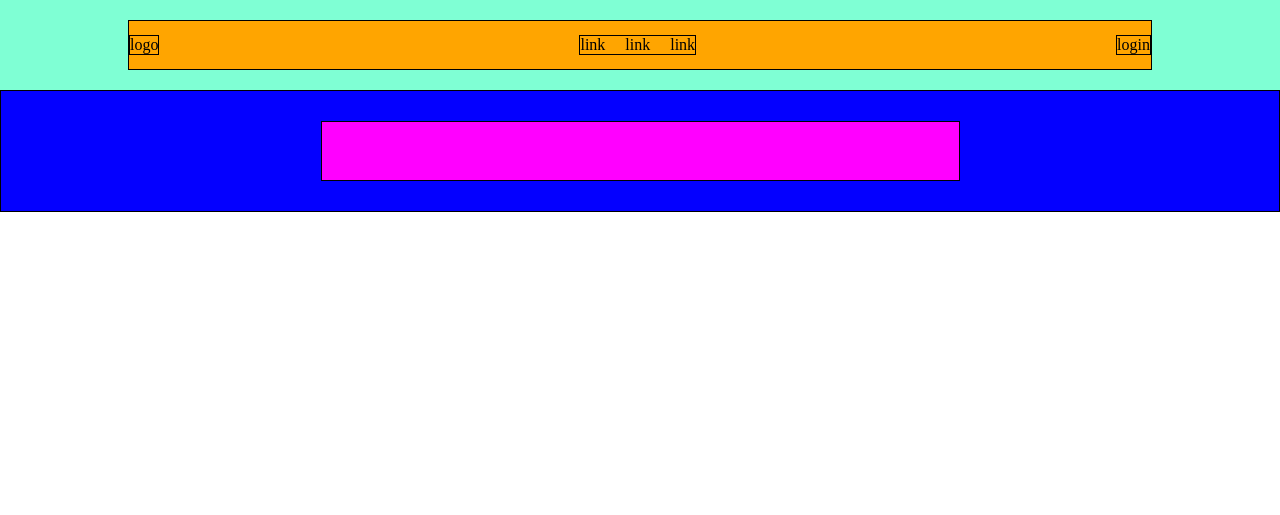
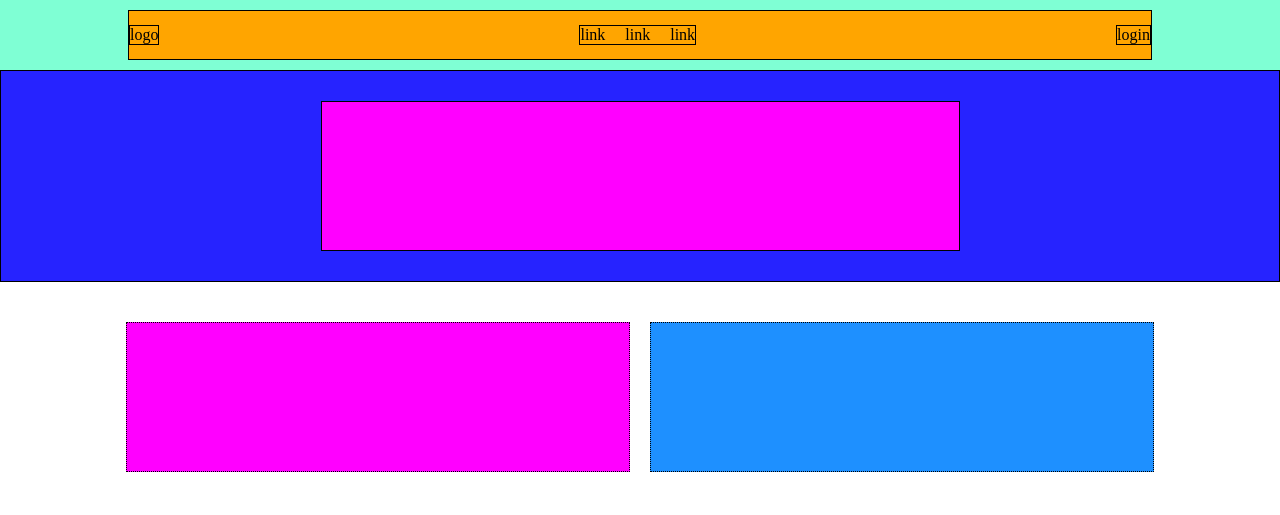
Before and after one commit to Sanix0100/htm-css-struttura-discord, a plain HTML site: page index.html in a window 1280 px wide. Drawn offline with Linux system fonts and the light colour scheme.

Commit message:
layout section  1

```diff
--- a/css/style.css
+++ b/css/style.css
@@ -23,7 +23,10 @@
 
 .header {
     background-color: aquamarine;
-    padding: 20px 0;
+    padding: 10px 0;
+    display: flex;
+    justify-content: space-between;
+    text-align: center;
 }
 
 .logo {
@@ -44,25 +47,64 @@
     gap: 20px;
     list-style: none;
 }
-.section1 {
-     width: 100%;
+
+.hero {
+    width: 100%;
     margin: 0 auto;
     min-height: 80px;
     border: 1px solid black;
-    background-color: rgb(4, 0, 255);
+    background-color: rgba(4, 0, 255, 0.863);
     display: flex;
-    justify-content:flex-start;
+    justify-content: flex-start;
     align-items: center;
     padding: 30px 0;
 
 }
-.container-section1 {
+
+.container {
     width: 50%;
     margin: 0 auto;
-    min-height: 60px;
+    min-height: 150px;
+}
+
+.section {
+    display: flex;
+    justify-content: center;
+    gap: 20px;
+    padding: 40px 10px;
+}
+
+.border-black {
     border: 1px solid black;
+}
+
+.bg-white {
+    background-color: white;
+}
+
+.bg-pink {
     background-color: rgb(255, 0, 255);
-    display: flex;
-    justify-content:flex-start;
-    align-items: center;
 }
+
+.bg-aqua {
+    background-color: aqua;
+}
+
+.bg-blue {
+    background-color: #1e90ff;
+}
+
+.bg-green {
+    background-color: #228b22;
+}
+
+.bg-cyan {
+    background-color: #20b2aa;
+    flex: 1;
+}
+
+.box {
+    width: 40%;
+    height: 150px;
+    border: 1px dotted black;
+}
--- a/index.html
+++ b/index.html
@@ -14,22 +14,28 @@
     <header class="header">
         <div class="container-header">
             <div class="logo">logo<a href="./img/discord-icon.png"></a></div>
-            <div class="menu">
+            <nav class="menu">
                 <ul class="menu-list">
                     <li>link <a href=""></a></li>
                     <li>link <a href=""></a></li>
                     <li>link <a href=""></a> </li>
                 </ul>
-            </div>
+            </nav>
             <div class="login">login</div>
         </div>
     </header>
-    <!-- primary section -->
+
+    <!-- hero -->
     <div>
-        <section class="section1">
-            <div class="container-section1">
+        <section class="hero">
+            <div class="container border-black bg-pink">
+            </div>
+        </section>
 
-            </div>
+        <!-- layout section 1 -->
+        <section class="section bg-white">
+            <div class="box bg-pink"></div>
+            <div class="box bg-blue"></div>
 
         </section>
 
```
